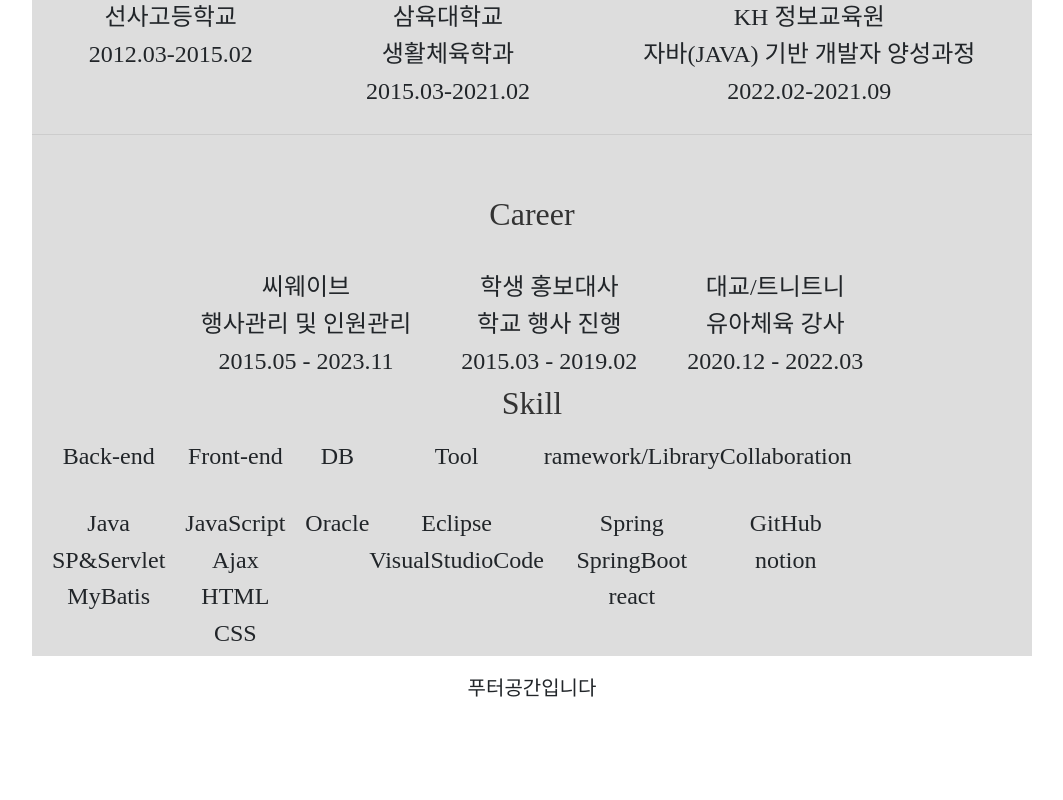
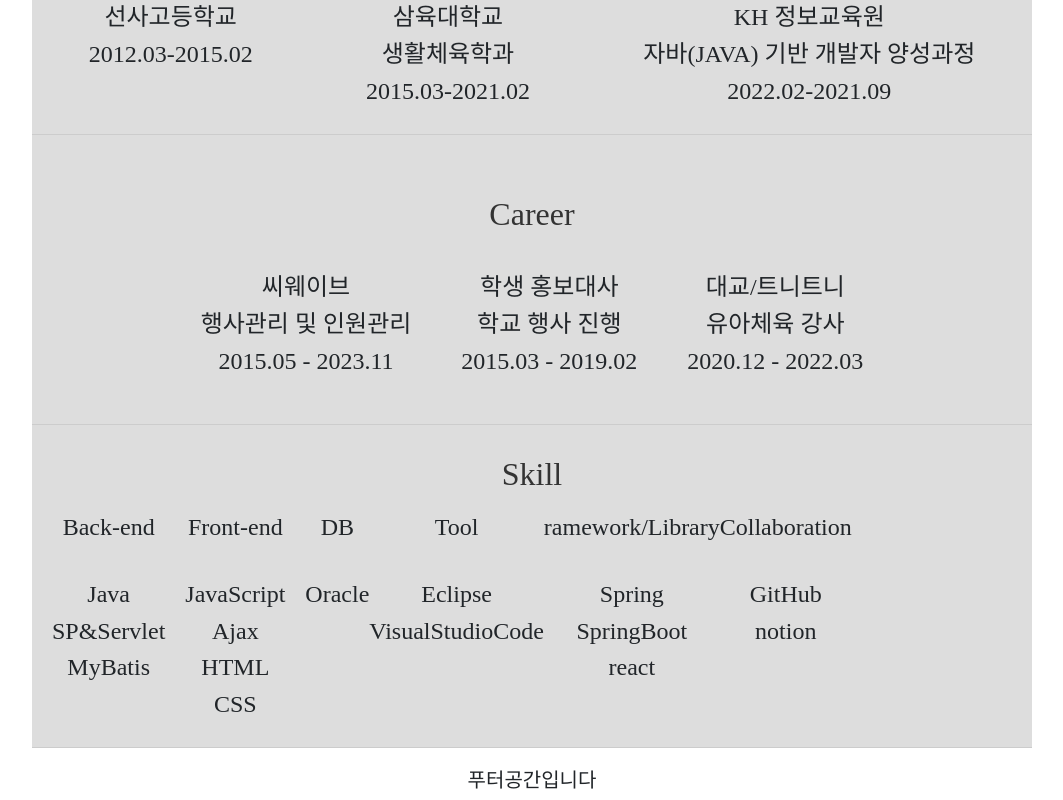
Before and after one commit to ssusss/portfoilo, a React (Create React App) app: page /resume in a window 1280 px wide. Shown: the part 579-1379 px from the top of the page, without its empty margins (108-1171 px from the left). Before the commit the page ends 1287 px from the top, so only its background shows below. Built offline with nearby package versions, Linux system fonts and the light colour scheme; a web font is replaced by a local one.

Commit message:
resume 1차

```diff
--- a/src/App.css
+++ b/src/App.css
@@ -244,12 +244,20 @@
 
 .reumeBottomContent{
   display: flex;
+  padding-bottom: 40px;
+  border-bottom: 1px solid #ccc;
 }
 .reumeBottomContent div{
   margin-left: auto;
   margin-right: auto;
   margin-top: 20px;
 }
+
+.technology{
+  margin-top: 30px;
+  border-bottom: 1px solid #ccc;
+}
+
 
 
 
```
